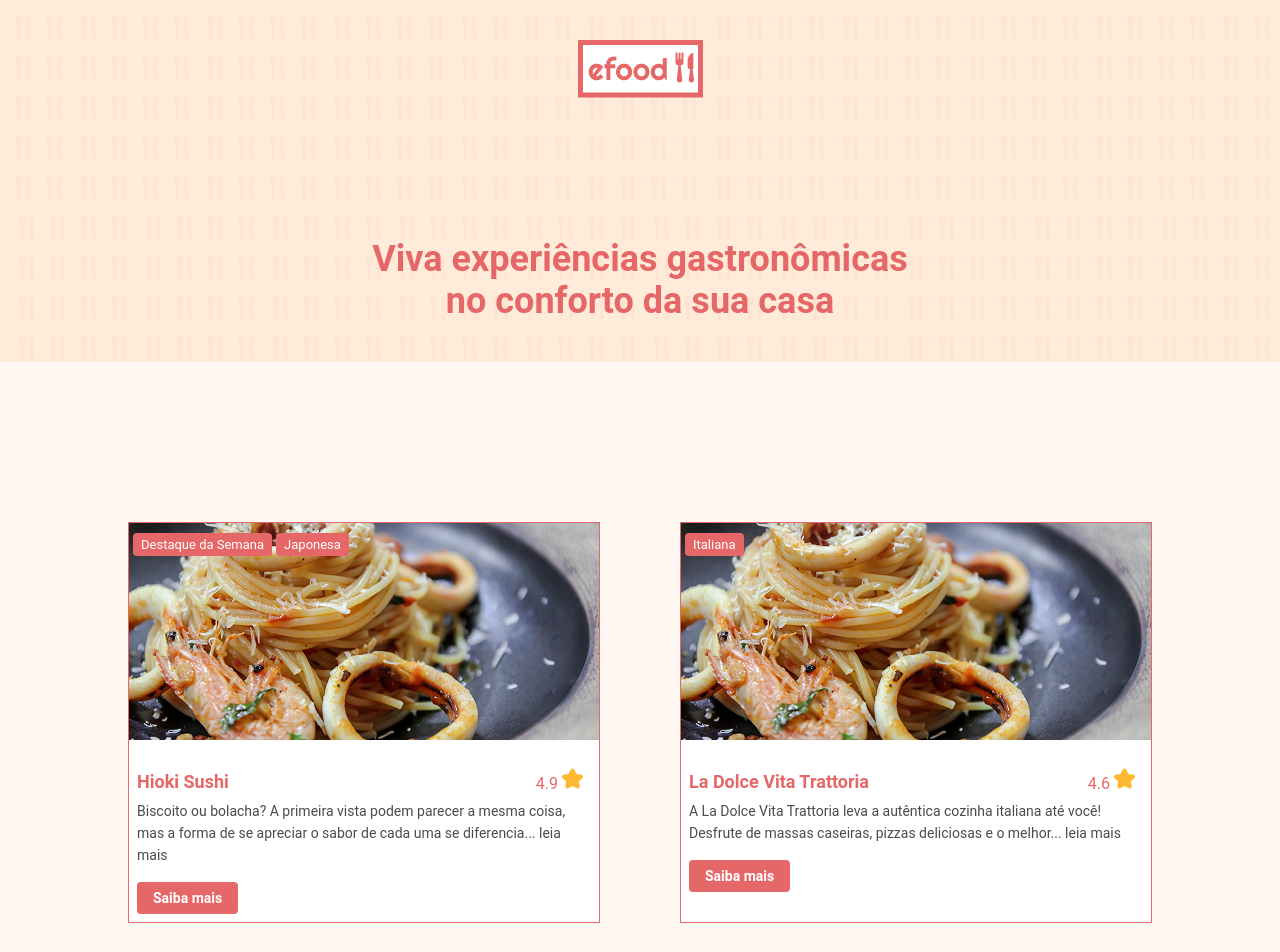
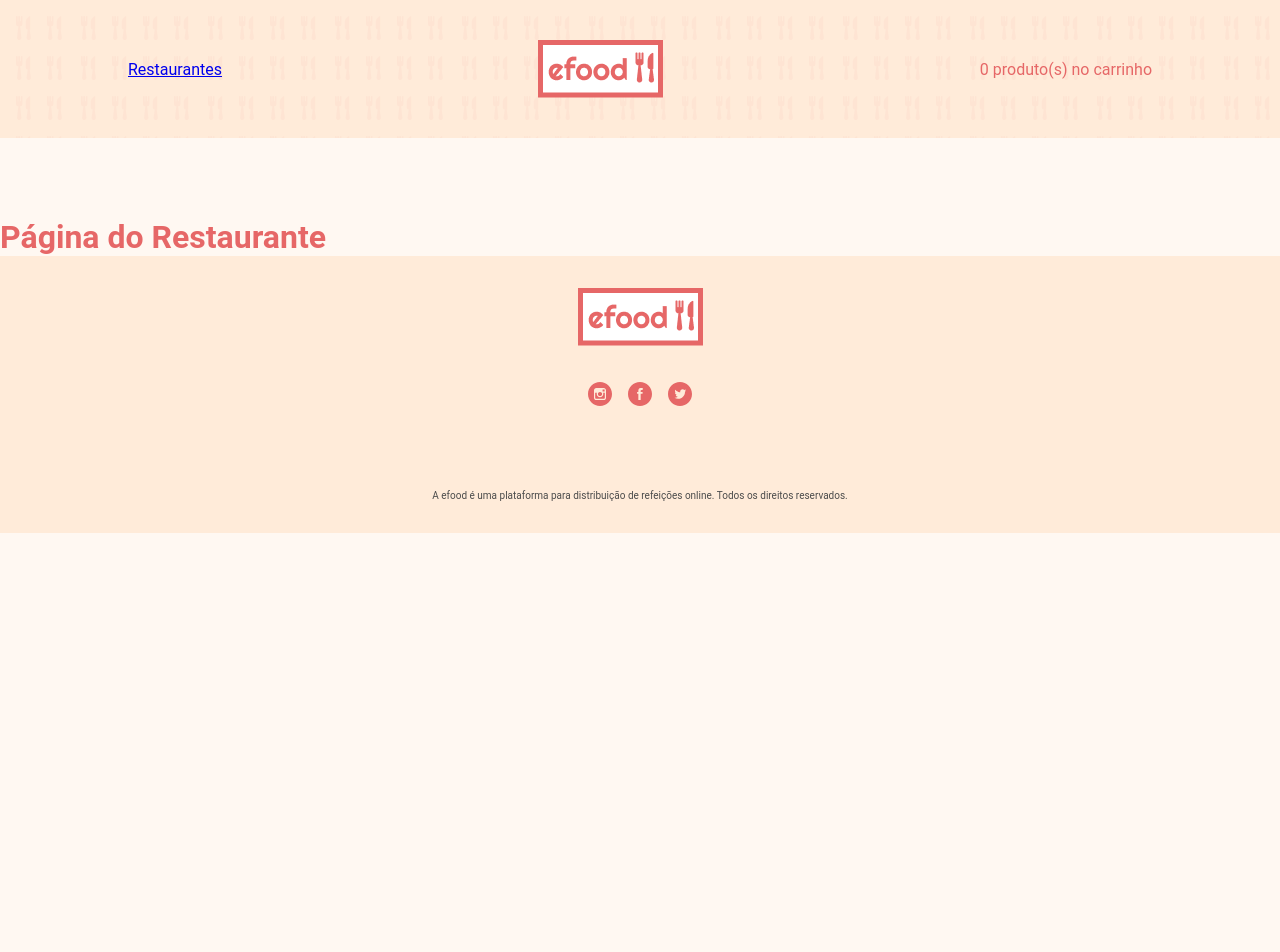
Before and after one commit to DevIsper/projetofinalfront, a React (Vite) app: page /restaurant/1 in a window 1280 px wide. Shown: the top 952 px of the page. After the commit the page ends 800 px from the top, so only its background shows below. Built offline with nearby package versions, Linux system fonts and the light colour scheme.

Commit message:
feat: implementa a outra variacao do header

```diff
--- a/src/App.tsx
+++ b/src/App.tsx
@@ -1,22 +1,37 @@
 import React from 'react'
 import { GlobalCss } from './styles'
+import { BrowserRouter, Routes, Route } from 'react-router-dom'
 import Header from './components/Header'
 import Footer from './components/Footer'
 import RestauranteList from "./components/RestauranteList";
+import Restaurant from "./pages/Restaurant";
+import Home from "./pages/Home";
 
 const App = () => {
     return (
         <>
             <GlobalCss />
-            <Header />
-            <div className="center">
-                <div className="container">
-                    <RestauranteList />
-                </div>
-            </div>
-            <Footer />
+
+            <BrowserRouter>
+                <GlobalCss />
+                <Routes>
+                    <Route path="/" element={<Home />} />
+                    <Route path="/restaurant/:id" element={<Restaurant />} />
+                </Routes>
+            </BrowserRouter>
+
+
         </>
     )
 }
 
 export default App
+
+
+// <Header />
+// <div className="center">
+//     <div className="container">
+//     <RestauranteList />
+//     </div>
+// </div>
+// <Footer />
--- a/src/components/Header/index.tsx
+++ b/src/components/Header/index.tsx
@@ -1,11 +1,26 @@
 import React from 'react'
+import { Link } from 'react-router-dom'
 import logo from '../../assets/images/logo.png'
 import * as S from './styles'
 
-const Header = () => (
+type Props = {
+    isHome: boolean
+}
+
+const Header = ({ isHome }: Props) => (
     <S.HeaderBar>
-        <img src={logo} alt="efood" />
-        <S.Title>Viva experiências gastronômicas no conforto da sua casa</S.Title>
+        {isHome ? (
+            <>
+                <img src={logo} alt="efood" />
+                <S.Title>Viva experiências gastronômicas no conforto da sua casa</S.Title>
+            </>
+        ) : (
+            <div className="container">
+                <Link to="/">Restaurantes</Link>
+                <img src={logo} alt="efood" />
+                <S.Span>0 produto(s) no carrinho</S.Span>
+            </div>
+        )}
     </S.HeaderBar>
 )
 
--- a/src/components/Header/styles.ts
+++ b/src/components/Header/styles.ts
@@ -6,6 +6,19 @@
   padding: 40px 0;
   margin-bottom: 80px;
     background-image: url("/Vector.png");
+    display: flex;
+    flex-direction: column;
+    justify-content: center;
+    align-items: center;
+
+    div.container {
+        display: inherit;
+        flex-direction: row;
+        max-width: 1024px;
+        width: 100%;
+        justify-content: space-between;
+        align-items: center;
+    }
 `
 
 export const Title = styled.h1`
@@ -15,3 +28,7 @@
   line-height: 42px;
   margin-top: 136px;
 `
+
+export const Span = styled.span`
+    font-size: 16px;
+`
--- a/src/components/RestauranteCard/index.tsx
+++ b/src/components/RestauranteCard/index.tsx
@@ -1,4 +1,5 @@
 import React from 'react'
+import { Link } from 'react-router-dom'
 import estrela from '../../assets/images/estrela.svg'
 import {
     Card,
@@ -10,6 +11,7 @@
 } from './styles'
 
 type Props = {
+    id: number
     title: string
     rating: number
     description: string
@@ -17,13 +19,13 @@
     tags: string[]
 }
 
-const RestaurantCard = ({ title, rating, description, image, tags }: Props) => {
+const RestaurantCard = ({ id, title, rating, description, image, tags }: Props) => {
     return (
         <Card>
             <Image src={image} alt={title}/>
 
             <div>{tags.map((tag) => (
-                <Tags>
+                <Tags key={tag}>
                     {tag}
                 </Tags>
             ))}</div>
@@ -33,7 +35,7 @@
                 {rating} <img src={estrela} alt="estrela"/>
             </Rating>
             <Description>{description}</Description>
-            <Button href="#">Saiba mais</Button>
+            <Button to={`/restaurant/${id}`}>Saiba mais</Button>
         </Card>
     )
 }
--- a/src/components/RestauranteCard/styles.ts
+++ b/src/components/RestauranteCard/styles.ts
@@ -1,4 +1,5 @@
 import styled from 'styled-components'
+import { Link } from 'react-router-dom'
 import { CORES } from '../../styles/theme'
 
 export const Card = styled.div`
@@ -47,7 +48,7 @@
   padding: 0 8px;
 `
 
-export const Button = styled.a`
+export const Button = styled(Link)`
   display: inline-block;
   background-color: ${CORES.primaria};
   color: ${CORES.branca};
--- a/src/components/RestauranteList/index.tsx
+++ b/src/components/RestauranteList/index.tsx
@@ -44,6 +44,7 @@
                 {mockRestaurants.map((restaurant) => (
                     <RestauranteCard
                         key={restaurant.id}
+                        id={restaurant.id}
                         title={restaurant.title}
                         rating={restaurant.rating}
                         description={restaurant.description}
--- /dev/null
+++ b/src/pages/Home/index.tsx
@@ -0,0 +1,20 @@
+import React from 'react'
+import Header from '../../components/Header'
+import Footer from '../../components/Footer'
+import RestauranteList from '../../components/RestauranteList'
+
+const Home = () => {
+    return (
+        <>
+            <Header isHome={true} />
+            <div className="center">
+                <div className="container">
+                    <RestauranteList />
+                </div>
+            </div>
+            <Footer />
+        </>
+    )
+}
+
+export default Home
--- /dev/null
+++ b/src/pages/Restaurant/index.tsx
@@ -0,0 +1,17 @@
+import React from 'react'
+import Header from '../../components/Header'
+import Footer from '../../components/Footer'
+
+const Restaurant = () => {
+    return (
+        <>
+            <Header isHome={false} />
+            <div className="container">
+                <h1>Página do Restaurante</h1>
+            </div>
+            <Footer />
+        </>
+    )
+}
+
+export default Restaurant
```
